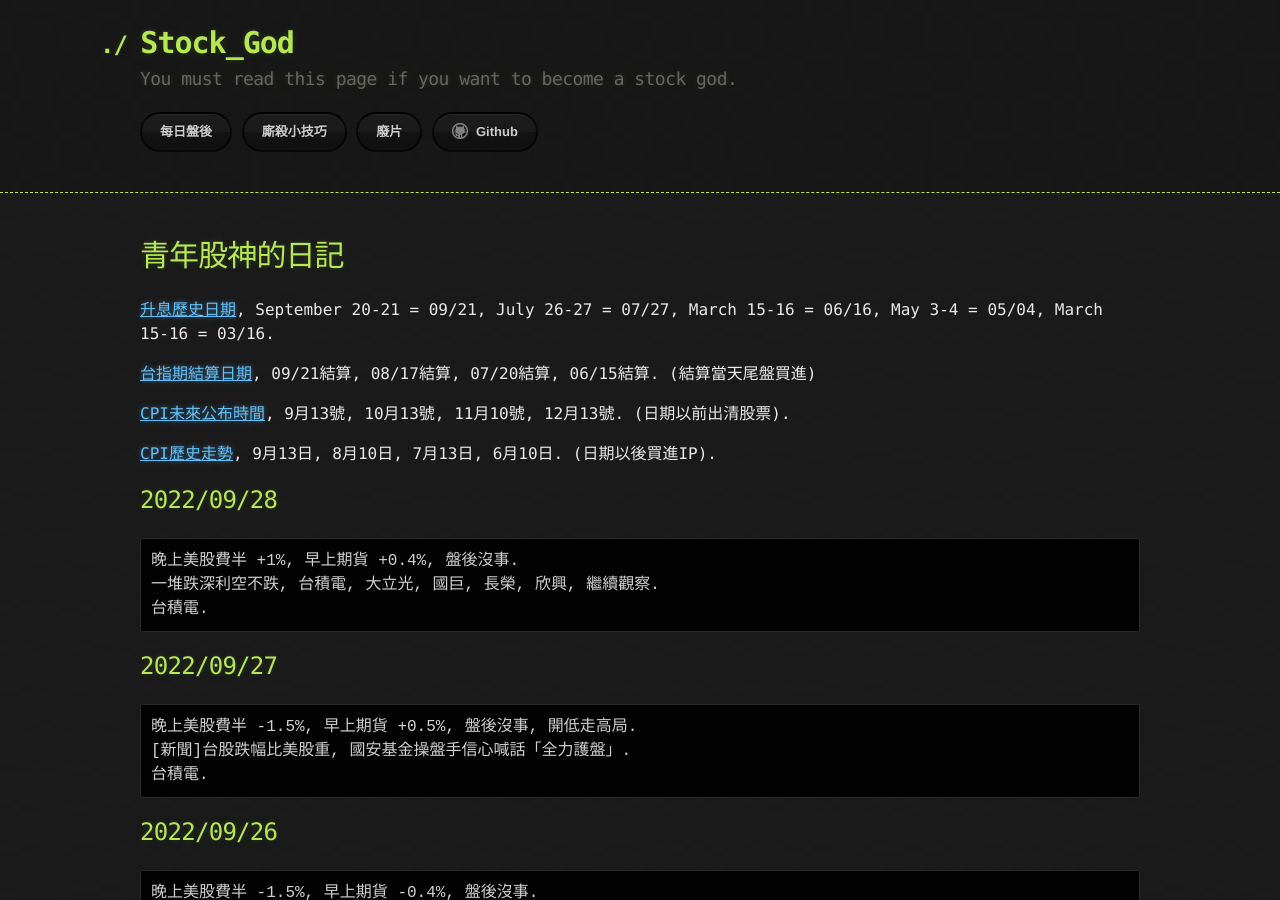
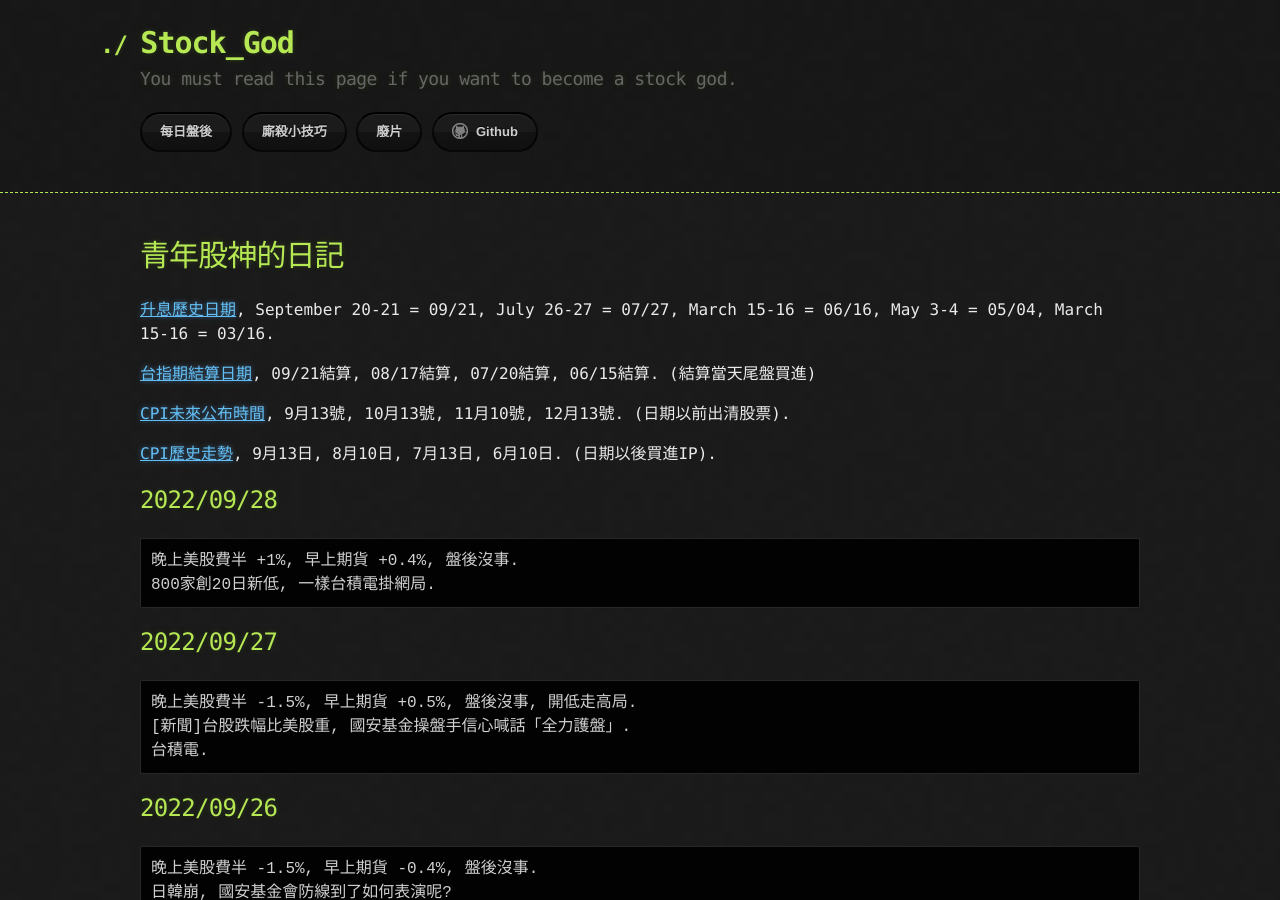
Before and after one commit to lepg5487/Stock_God, a Jekyll site: the page built from index.md, in a window 1280 px wide and 900 px high. Built offline with Jekyll 4.4.1, drawn with Linux system fonts in a browser that asks for light colours; our own code applies the rules of GitHub Pages for plain Markdown files.

Commit message:
Update index.md

````diff
--- a/index.md
+++ b/index.md
@@ -15,8 +15,7 @@ layout: testlayouts
 ## 2022/09/28
 ```
 晚上美股費半 +1%, 早上期貨 +0.4%, 盤後沒事.
-一堆跌深利空不跌, 台積電, 大立光, 國巨, 長榮, 欣興, 繼續觀察.
-台積電.
+800家創20日新低, 一樣台積電掛網局.
 ```
 
 ## 2022/09/27
````
